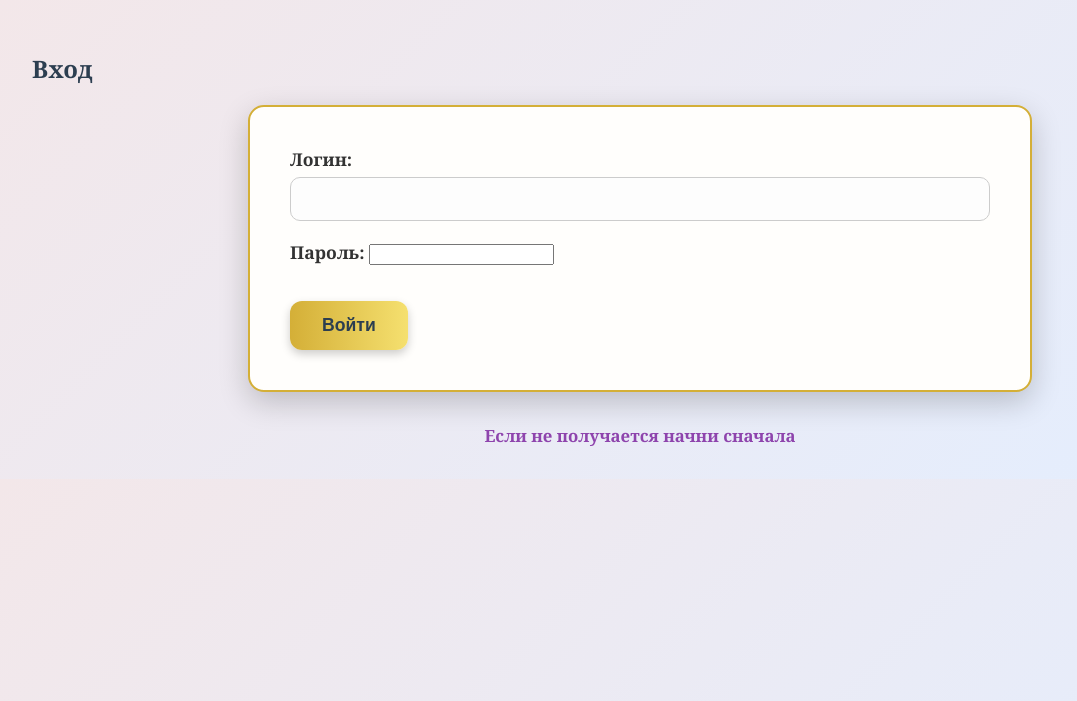
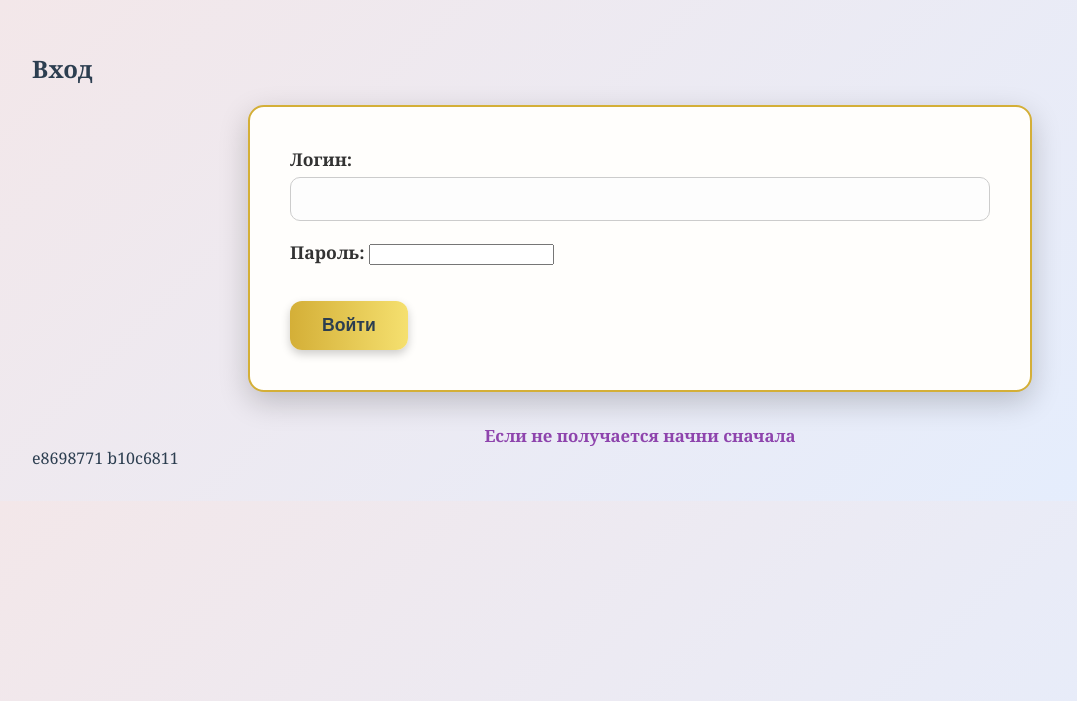
Before and after one commit to eitofujita/WebApt5, a PHP site: page /login.php in a window 1280 px wide. Shown: the top 701 px of the page, without its empty margins (0-1077 px from the left). Run offline with PHP 8.4, Linux system fonts and the light colour scheme.

Commit message:
auto update

```diff
--- a/admin.php
+++ b/admin.php
@@ -58,6 +58,7 @@ $users = $stmt->fetchAll(PDO::FETCH_ASSOC);
     </table>
 
     <p><a href="logout.php">Выйти</a></p>
+
 </body>
-<a href="stats.php">Статистика по языкам</a>
+     <a href="stats.php">Статистика по языкам</a>
 </html>
--- a/login.php
+++ b/login.php
@@ -26,3 +26,6 @@
 <a href="index.php">Если не получается начни сначала</a>
 </body>
 </html>
+
+e8698771
+b10c6811
```
